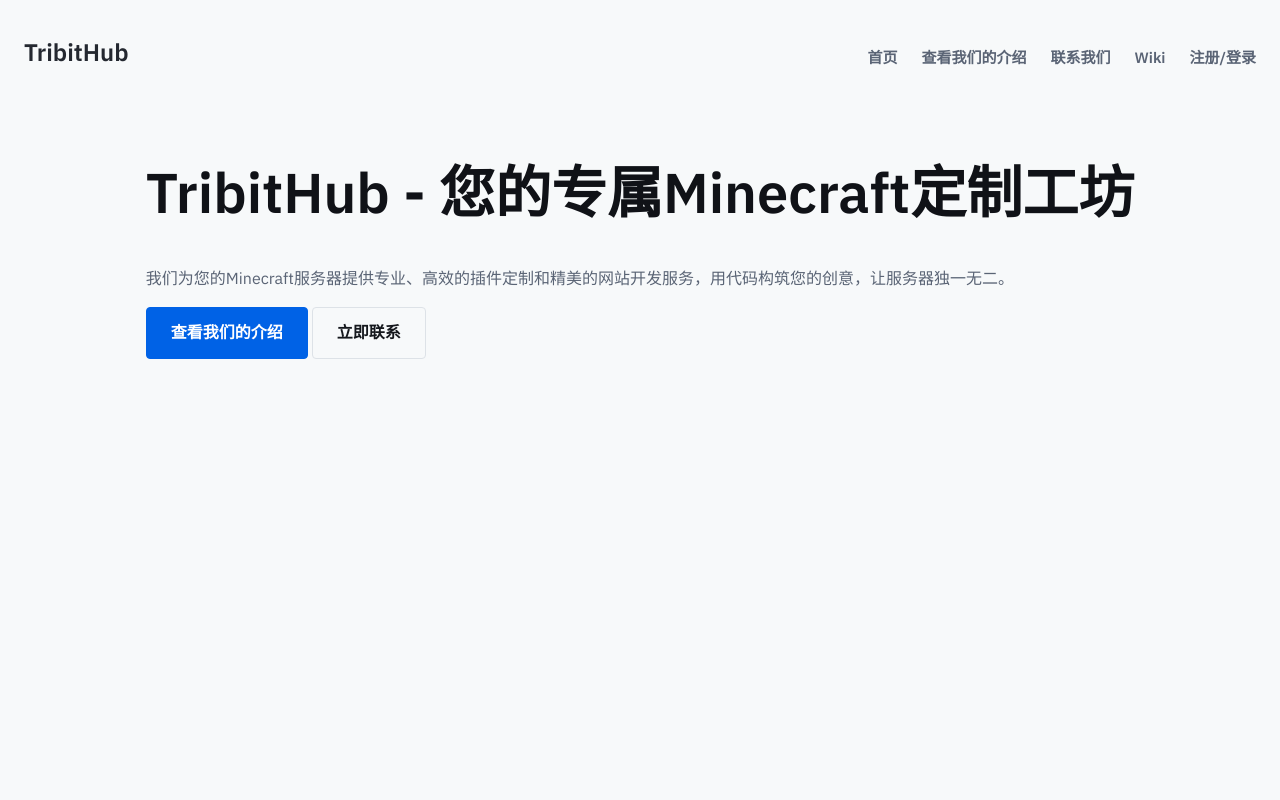
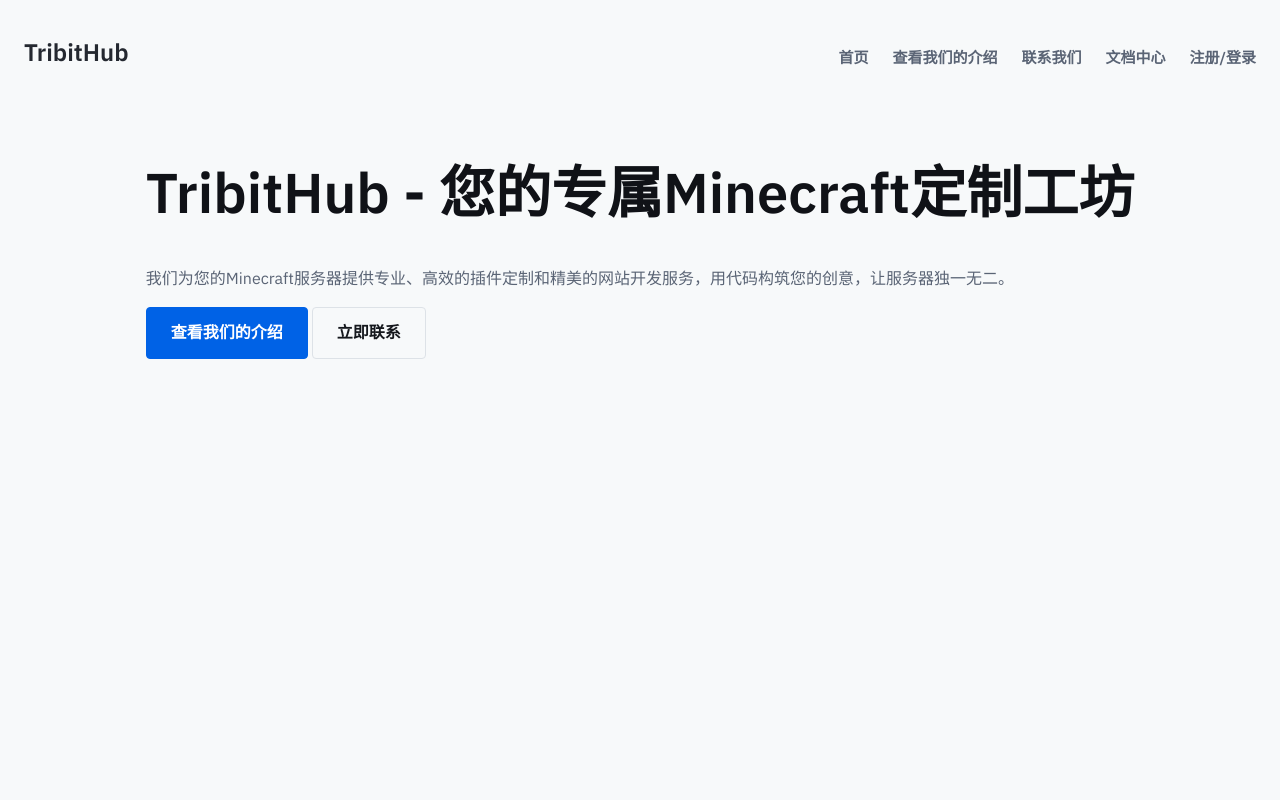
Before and after one commit to silenceyuana/TribitHub-offical, a website: page public/index.html in a window 1280 px wide. Shown: the top 800 px of the page. Drawn offline with nearby package versions, Linux system fonts and the light colour scheme.

Commit message:
更新主页

```diff
--- a/public/index.html
+++ b/public/index.html
@@ -29,7 +29,7 @@
                         <li><a href="index.html">首页</a></li>
                         <li><a href="pricing.html">查看我们的介绍</a></li>
                         <li><a href="contact.html">联系我们</a></li>
-                        <li><a href="wiki.html">Wiki</a></li>
+                        <li><a href="wiki.html">文档中心</a></li>
                         <li><a href="login-user.html">注册/登录</a></li>
                         <!-- 主题切换开关的 li 已被移除 -->
                     </ul>
```
Also changed, not shown: public/contact.html (+1 -1 lines), public/pricing.html (+1 -1 lines), public/privacy.html (+1 -0 lines), public/wiki-article.html (+1 -1 lines), public/admin-wiki.html (deleted).
